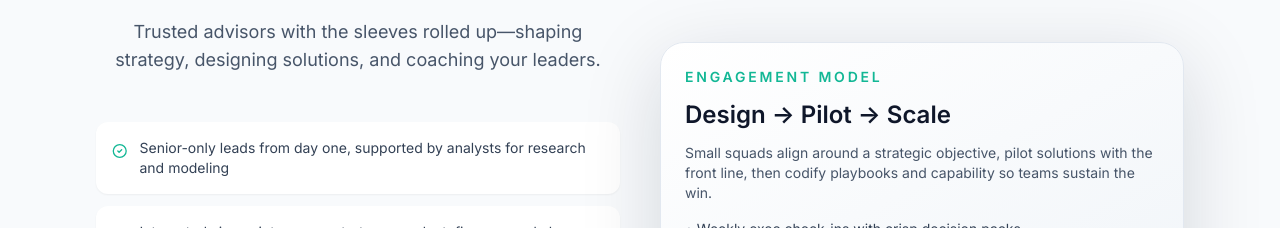
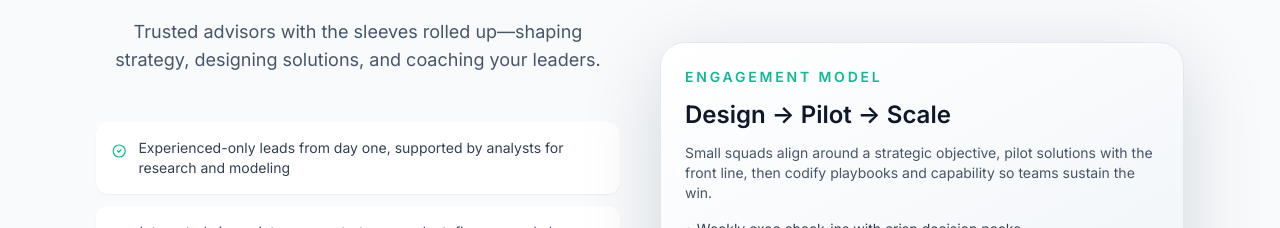
Before and after one commit to purvagupta637/UniConsult, a React (Vite) app: page / in a window 1280 px wide. Shown: the part 2120-2348 px from the top of the page. Built offline with nearby package versions, Linux system fonts and the light colour scheme.

Commit message:
Update lead description in Home component

```diff
--- a/src/pages/Home.jsx
+++ b/src/pages/Home.jsx
@@ -60,7 +60,7 @@ const Home = () => {
             />
             <div className="grid gap-3">
               {[
-                'Senior-only leads from day one, supported by analysts for research and modeling',
+                'Experienced-only leads from day one, supported by analysts for research and modeling',
                 'Integrated viewpoints across strategy, product, finance, and change management',
                 'Clear governance, OKRs, and benefits tracking to keep momentum visible',
               ].map((item) => (
```
